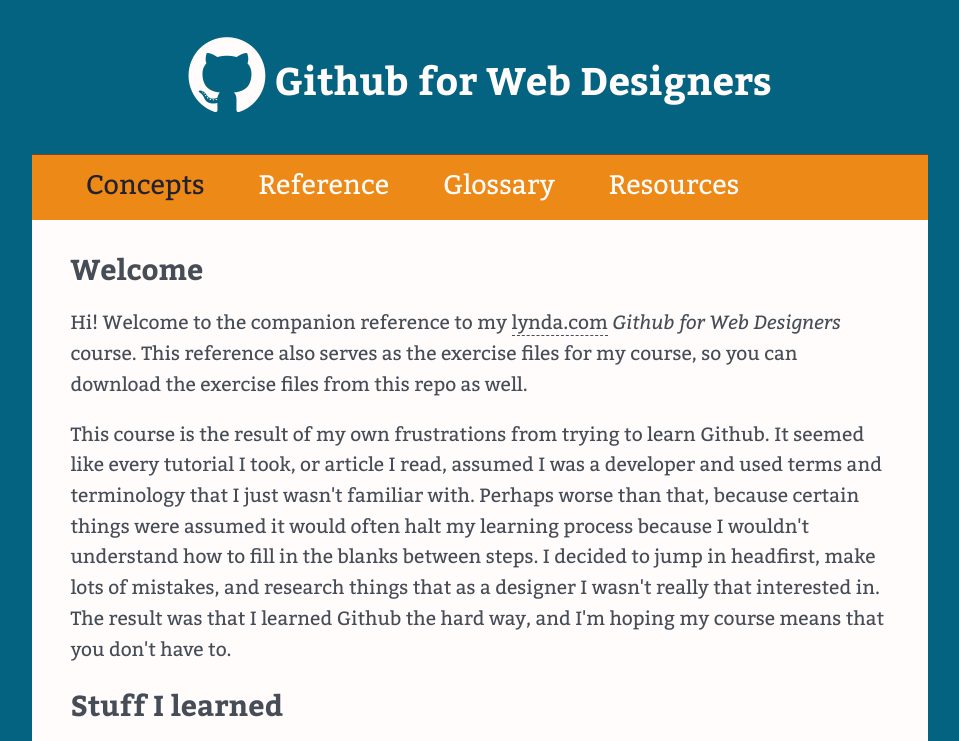
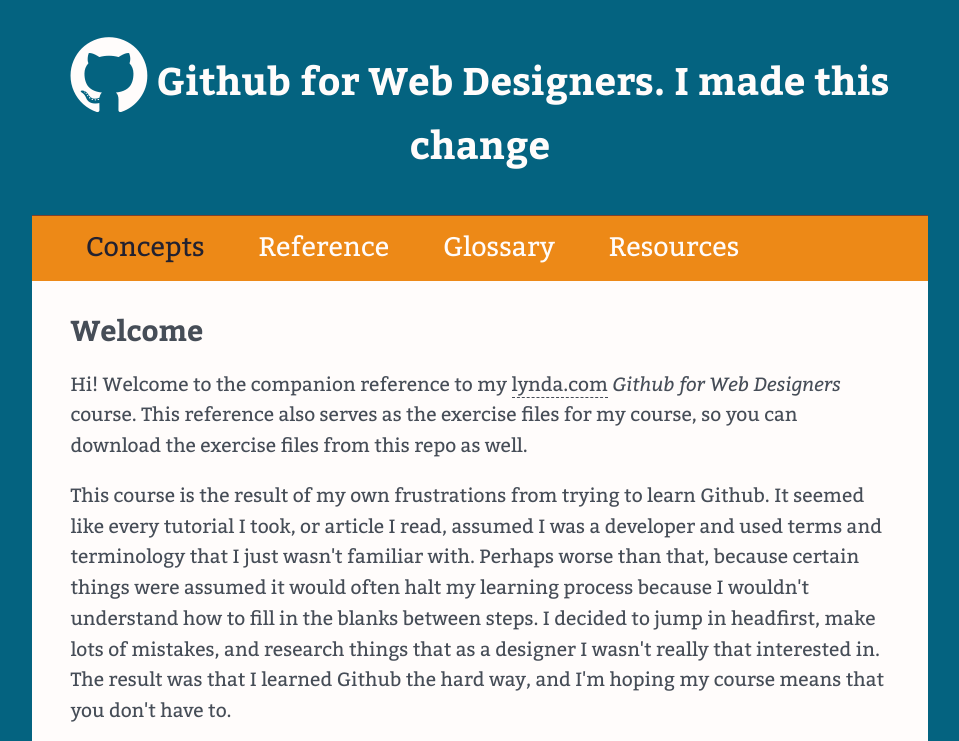
Before and after one commit to kjbio13/github-for-web-designers, a plain HTML site: page index.html in a window 1280 px wide. Shown: the top 741 px of the page, without its empty margins (160-1119 px from the left). Drawn offline with nearby package versions, Linux system fonts and the light colour scheme.

Commit message:
Change
I made a change to see what happens.

```diff
--- a/index.html
+++ b/index.html
@@ -14,7 +14,7 @@
     </head>
     <body>
     <header>
-	<h1><a href="index.html" title="home"><span aria-hidden="true" data-icon="&#xE087;" class="github-icon"></span> Github for Web Designers</a></h1>
+	<h1><a href="index.html" title="home"><span aria-hidden="true" data-icon="&#xE087;" class="github-icon"></span> Github for Web Designers. I made this change</a></h1>
     </header>
     <nav id="pageNav" role="navigation" class="cf">
     <ul>
```
